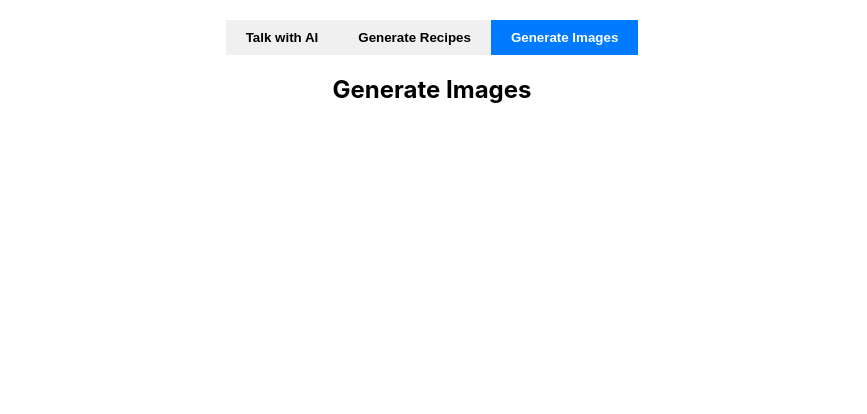
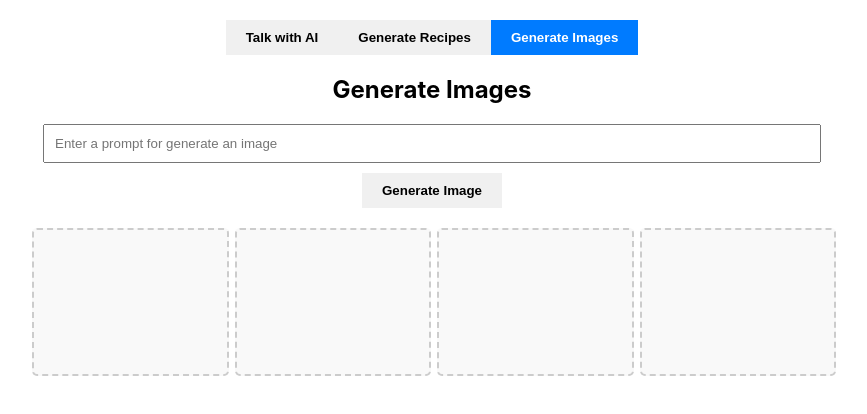
Before and after one commit to pauloalvesm/react-ai-study, a React (Vite) app: page / in a window 1280 px wide. Both pictures are taken after typing "Sample" into the empty fields and a click on the button "Generate Images". Shown: the top 414 px of the page, without its empty margins (208-1075 px from the left). Built offline with nearby package versions, Linux system fonts and the light colour scheme.

Commit message:
feat: implement image generation

```diff
--- a/src/pages/image/ImageGenerator.jsx
+++ b/src/pages/image/ImageGenerator.jsx
@@ -1,11 +1,53 @@
-import React from "react";
+import React, { useState } from "react";
+import api from "../../services/api";
 
 export default function ImageGenerator() {
+    const [prompt, setPrompt] = useState("");
+    const [quality, setQuality] = useState("hd");
+    const [n, setN] = useState("1");
+    const [height, setHeight] = useState("1024");
+    const [width, setWidth] = useState("1024");
+    const [imageUrls, setImageUrls] = useState([]);
+
+    const generateImages = async () => {
+        try {
+            const response = await api.get(`generate-image`, {
+                params: {
+                    prompt,
+                    quality,
+                    n,
+                    height,
+                    width
+                }
+            });
+
+            const data = await response.data;
+            console.log(data);
+            setImageUrls(data);
+        } catch (error) {
+            console.log("Error generating image: ", error);
+        }
+    }
+
     return (
         <div>
-            <h2>
-                Generate Images
-            </h2>
+            <h2>Generate Images</h2>
+            <input
+                type="text"
+                value={prompt}
+                onChange={(e) => setPrompt(e.target.value)}
+                placeholder="Enter a prompt for generate an image"
+            />
+            <button onClick={generateImages}>Generate Image</button>
+
+            <div className="image-grid">
+                {imageUrls.map((url, index) => (
+                    <img key={index} src={url} alt={`Generated ${index}`} />
+                ))}
+                {[...Array(4 - imageUrls.length)].map((_, index) => (
+                    <div key={index + imageUrls.length} className="empty-image-slot"></div>
+                ))}
+            </div>
         </div>
     );
 }
```
